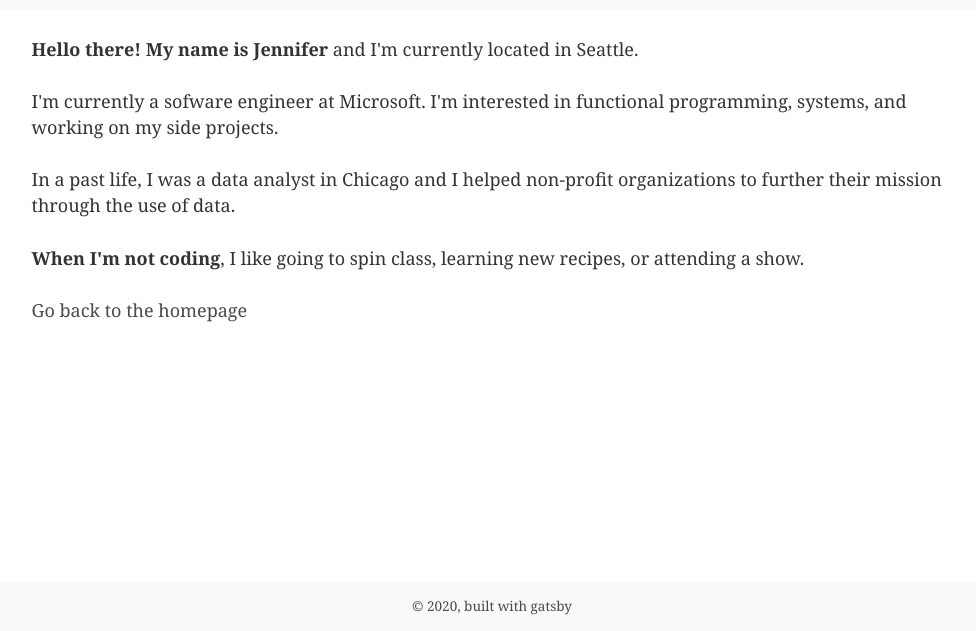
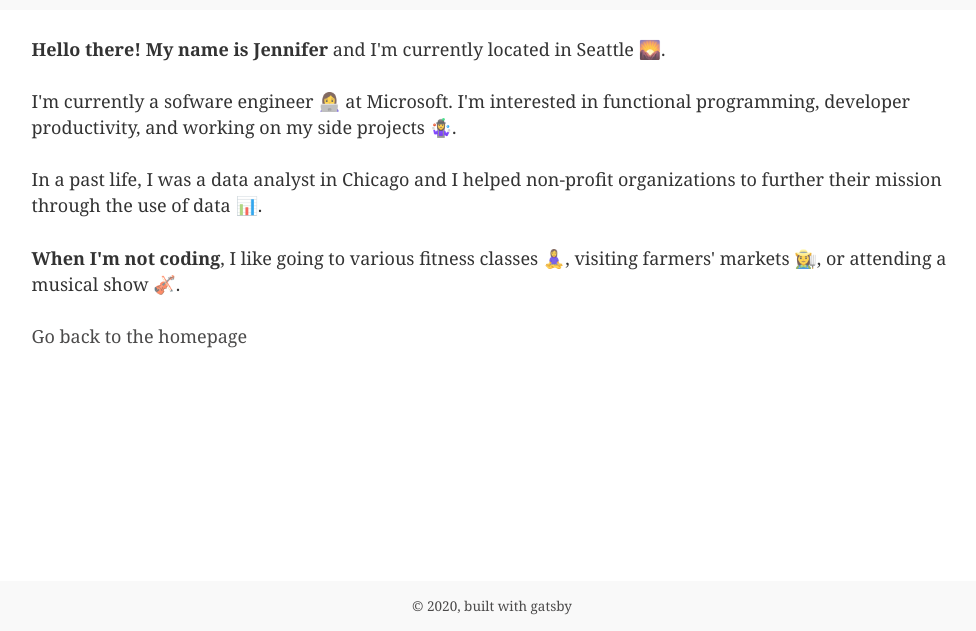
Before and after one commit to Corvids/blog, a Gatsby site: page /about in a window 1280 px wide. Shown: the part 169-800 px from the top of the page, without its empty margins (148-1124 px from the left). Built offline with nearby package versions, Linux system fonts and the light colour scheme; Gatsby itself is replaced by a stand-in of ours.

Commit message:
fix graphql

```diff
--- a/src/pages/about.js
+++ b/src/pages/about.js
@@ -7,15 +7,15 @@ import SEO from "../components/seo"
 const About = () => (
   <Layout>
     <SEO title="About" />
-    <p><b>Hello there! My name is Jennifer</b> and I'm currently located in Seattle.</p>
-    <p>I'm currently a sofware engineer at Microsoft.
-      I'm interested in functional programming, systems,
-      and working on my side projects.</p>
+    <p><b>Hello there! My name is Jennifer</b> and I'm currently located in Seattle 🌄.</p>
+    <p>I'm currently a sofware engineer 👩‍💻 at Microsoft.
+      I'm interested in functional programming, developer productivity,
+      and working on my side projects 🤹‍♀️.</p>
     <p>In a past life, I was a data analyst in Chicago
       and I helped non-profit organizations
-      to further their mission through the use of data.</p>
-    <p><b>When I'm not coding</b>, I like going to spin class,
-    learning new recipes, or attending a show.</p>
+      to further their mission through the use of data 📊.</p>
+    <p><b>When I'm not coding</b>, I like going to various fitness classes 🧘‍♀️,
+    visiting farmers' markets 👩‍🌾, or attending a musical show 🎻.</p>
     <Link to="/" className="link-to-home">Go back to the homepage</Link>
   </Layout>
 )
```
Also changed, not shown: src/templates/blogTemplate.js (+13 -5 lines), README.md.
